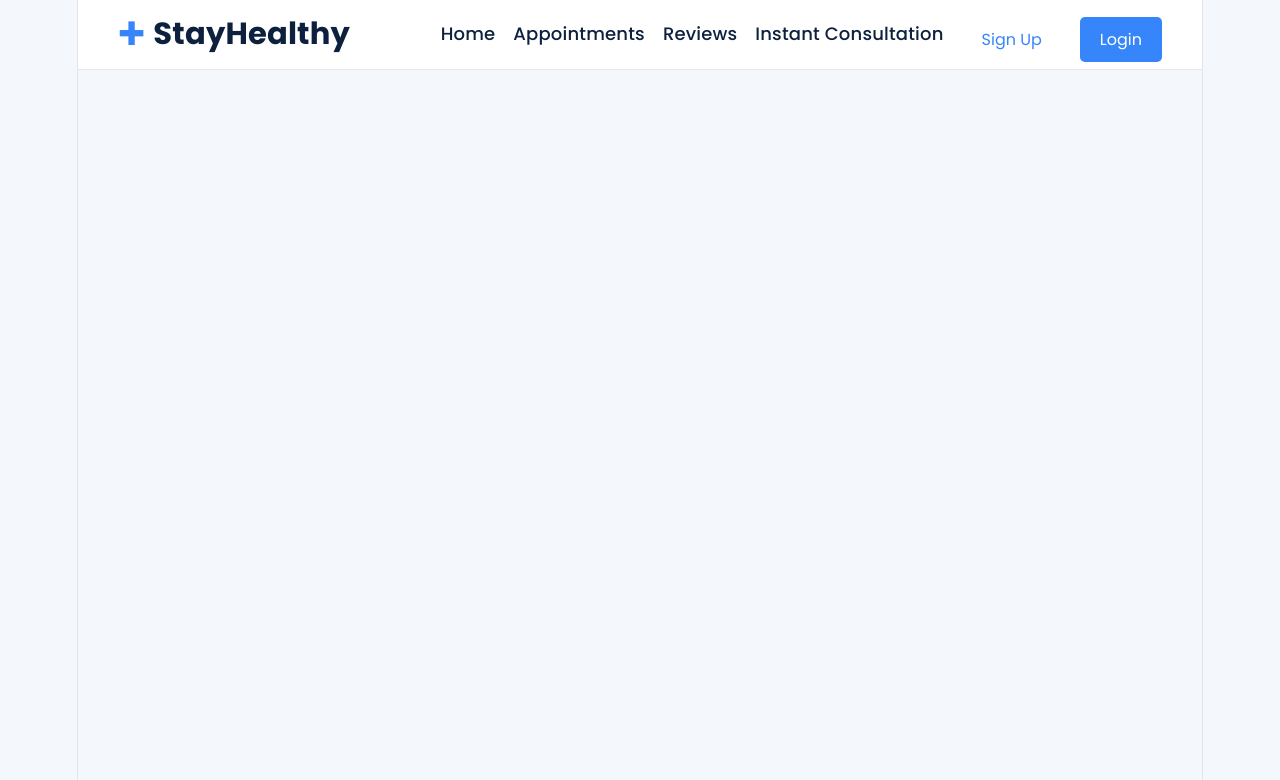
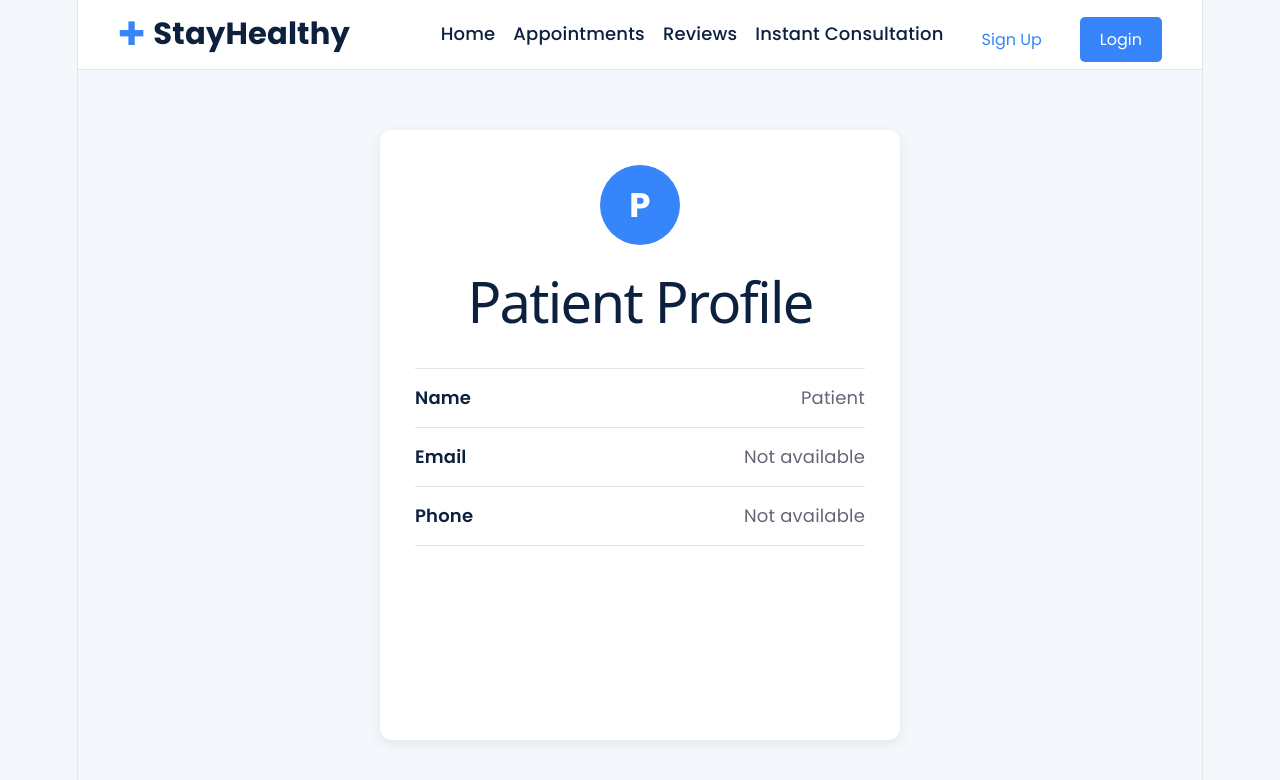
Before and after one commit to topsweb/med_appt, a React (Vite) app: page /profile in a window 1280 px wide. Shown: the top 780 px of the page. Built offline with nearby package versions, Linux system fonts and the light colour scheme.

Commit message:
Add patient profile card and navbar dropdown

```diff
--- a/src/App.jsx
+++ b/src/App.jsx
@@ -9,6 +9,7 @@ import InstantConsultation from "./Components/InstantConsultationBooking/Instant
 import BookingConsultation from "./Components/BookingConsultation";
 import Notification from "./Components/Notification/Notification";
 import ReviewFormApp from "./Components/ReviewForm/ReviewFormApp";
+import ProfileCard from "./Components/ProfileCard/ProfileCard";
 
 function App() {
     return (
@@ -31,6 +32,7 @@ function App() {
                             element={<InstantConsultation />}
                         />
                         <Route path="/reviews" element={<ReviewFormApp />} />
+                        <Route path="/profile" element={<ProfileCard />} />
                     </Routes>
                 </Notification>
 
--- a/src/Components/Navbar/Navbar.css
+++ b/src/Components/Navbar/Navbar.css
@@ -112,3 +112,40 @@ nav {
     font-weight: 600;
     color: #0d213f;
 }
+
+
+.profile-menu {
+    position: relative;
+}
+
+.profile-menu-btn {
+    background: none;
+    border: none;
+    color: #0d213f;
+    font: inherit;
+    font-weight: 600;
+    cursor: pointer;
+}
+
+.profile-dropdown {
+    position: absolute;
+    top: 35px;
+    right: 0;
+    min-width: 140px;
+    background-color: #ffffff;
+    border: 1px solid #dddddd;
+    border-radius: 6px;
+    box-shadow: 0 4px 10px rgba(0, 0, 0, 0.12);
+    z-index: 1000;
+}
+
+.profile-dropdown a {
+    display: block;
+    padding: 10px 14px;
+    color: #0d213f;
+    text-decoration: none;
+}
+
+.profile-dropdown a:hover {
+    background-color: #f0f6ff;
+}
--- a/src/Components/Navbar/Navbar.jsx
+++ b/src/Components/Navbar/Navbar.jsx
@@ -28,6 +28,7 @@ const Navbar = () => {
         navigate("/");
         window.location.reload();
     };
+    const [profileMenuOpen, setProfileMenuOpen] = useState(false);
 
     return (
         <nav>
@@ -62,9 +63,25 @@ const Navbar = () => {
 
                 {authToken ? (
                     <>
-                        <li className="link user-name">
-                            {displayName}
-                        </li>
+<li className="link profile-menu">
+    <button
+        className="profile-menu-btn"
+        onClick={() => setProfileMenuOpen(!profileMenuOpen)}
+    >
+        {displayName} ▼
+    </button>
+
+    {profileMenuOpen && (
+        <div className="profile-dropdown">
+            <Link
+                to="/profile"
+                onClick={() => setProfileMenuOpen(false)}
+            >
+                My Profile
+            </Link>
+        </div>
+    )}
+</li>
 
                         <li className="link">
                             <button
--- /dev/null
+++ b/src/Components/ProfileCard/ProfileCard.css
@@ -0,0 +1,53 @@
+.profile-page {
+    display: flex;
+    justify-content: center;
+    padding: 60px 20px;
+    background-color: #f4f8fc;
+    min-height: calc(100vh - 70px);
+}
+
+.profile-card {
+    width: 100%;
+    max-width: 520px;
+    background-color: #ffffff;
+    padding: 35px;
+    border-radius: 12px;
+    box-shadow: 0 4px 14px rgba(0, 0, 0, 0.08);
+}
+
+.profile-card h1 {
+    text-align: center;
+    color: #0d213f;
+    margin-bottom: 30px;
+}
+
+.profile-avatar {
+    width: 80px;
+    height: 80px;
+    margin: 0 auto 20px;
+    border-radius: 50%;
+    background-color: #3685fb;
+    color: #ffffff;
+    display: flex;
+    align-items: center;
+    justify-content: center;
+    font-size: 34px;
+    font-weight: bold;
+}
+
+.profile-details {
+    border-top: 1px solid #e1e5ea;
+}
+
+.profile-row {
+    display: flex;
+    justify-content: space-between;
+    gap: 20px;
+    padding: 16px 0;
+    border-bottom: 1px solid #e1e5ea;
+}
+
+.profile-label {
+    font-weight: 600;
+    color: #0d213f;
+}
--- /dev/null
+++ b/src/Components/ProfileCard/ProfileCard.jsx
@@ -0,0 +1,39 @@
+import React from "react";
+import "./ProfileCard.css";
+
+const ProfileCard = () => {
+    const name = sessionStorage.getItem("name") || "Patient";
+    const email = sessionStorage.getItem("email") || "Not available";
+    const phone = sessionStorage.getItem("phone") || "Not available";
+
+    return (
+        <div className="profile-page">
+            <div className="profile-card">
+                <div className="profile-avatar">
+                    {name.charAt(0).toUpperCase()}
+                </div>
+
+                <h1>Patient Profile</h1>
+
+                <div className="profile-details">
+                    <div className="profile-row">
+                        <span className="profile-label">Name</span>
+                        <span>{name}</span>
+                    </div>
+
+                    <div className="profile-row">
+                        <span className="profile-label">Email</span>
+                        <span>{email}</span>
+                    </div>
+
+                    <div className="profile-row">
+                        <span className="profile-label">Phone</span>
+                        <span>{phone}</span>
+                    </div>
+                </div>
+            </div>
+        </div>
+    );
+};
+
+export default ProfileCard;
```
